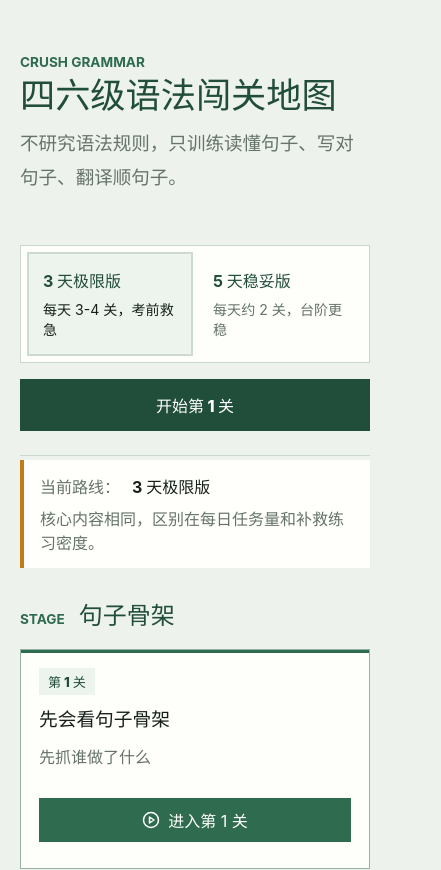
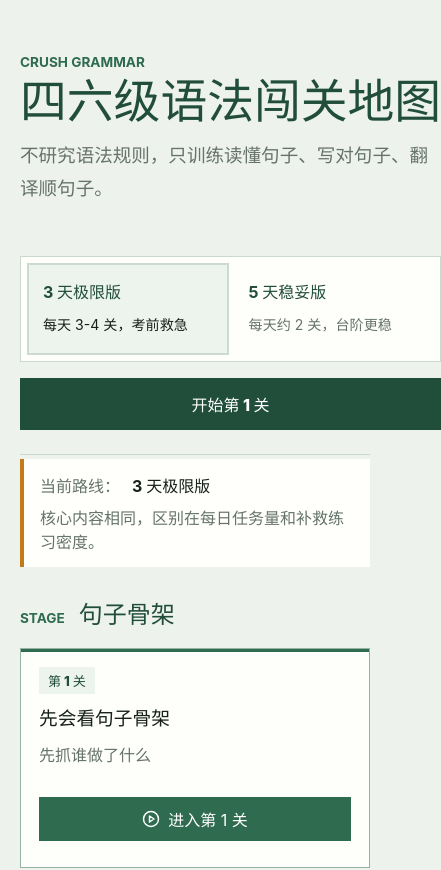
Before and after one commit to SSSophist/CrushGrammar, a React (Vite) app: page / in a window 390 px wide. Shown: the top 870 px of the page, 441 px wide, since content can reach past the window. Built offline with nearby package versions, Linux system fonts and the light colour scheme.

Commit message:
style: fix home title wrapping

```diff
--- a/src/styles.css
+++ b/src/styles.css
@@ -82,8 +82,9 @@ button:disabled {
   max-width: 720px;
   margin-bottom: 14px;
   color: var(--green-dark);
-  font-size: clamp(2.2rem, 6vw, 4.7rem);
+  font-size: clamp(2.2rem, 5vw, 4rem);
   line-height: 1;
+  word-break: keep-all;
 }
 
 .home-lede {
@@ -686,6 +687,10 @@ blockquote {
     grid-template-columns: 1fr;
   }
 
+  .home-intro h1 {
+    font-size: clamp(2.2rem, 12vw, 3.2rem);
+  }
+
   .level-grid {
     grid-template-columns: 1fr;
   }
```
